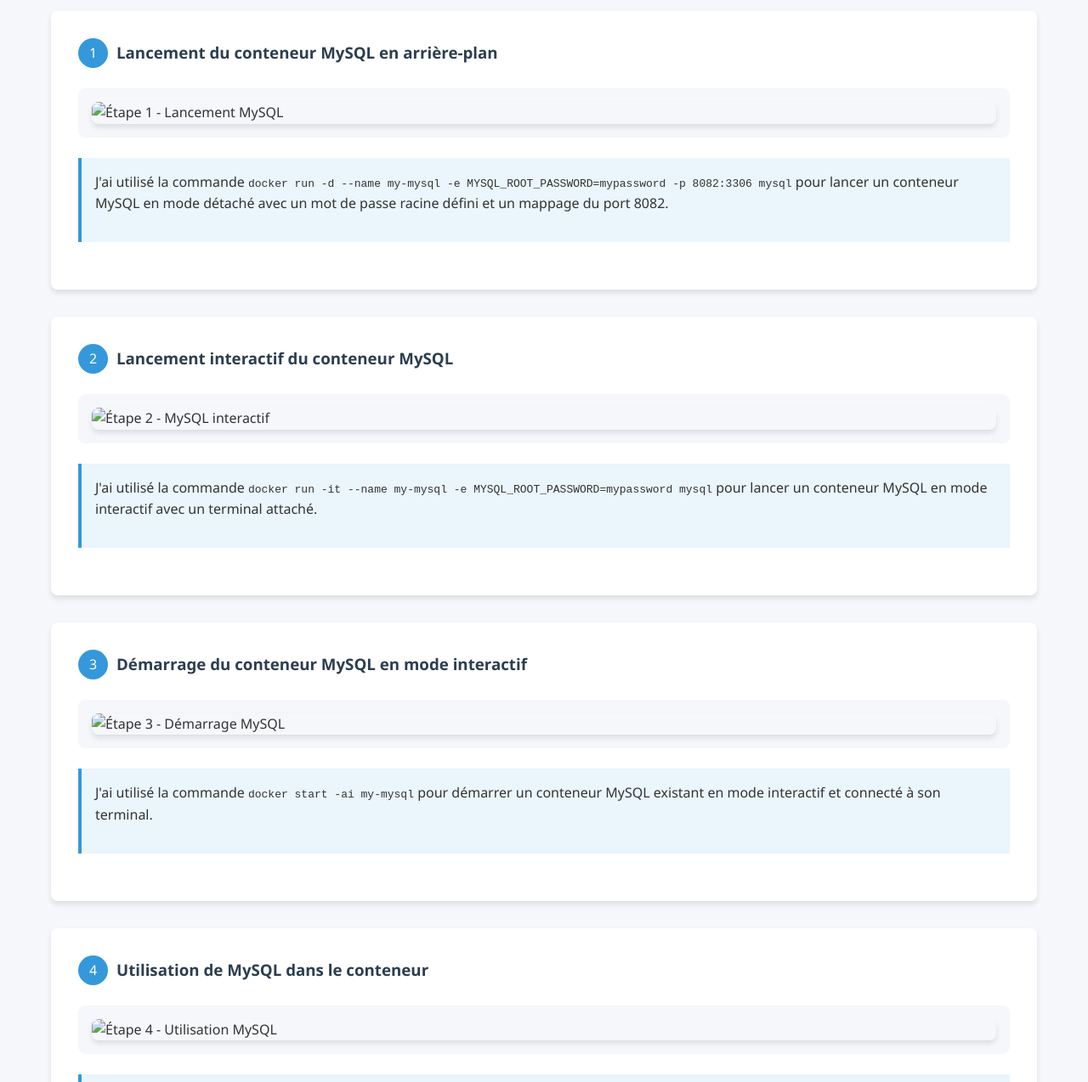
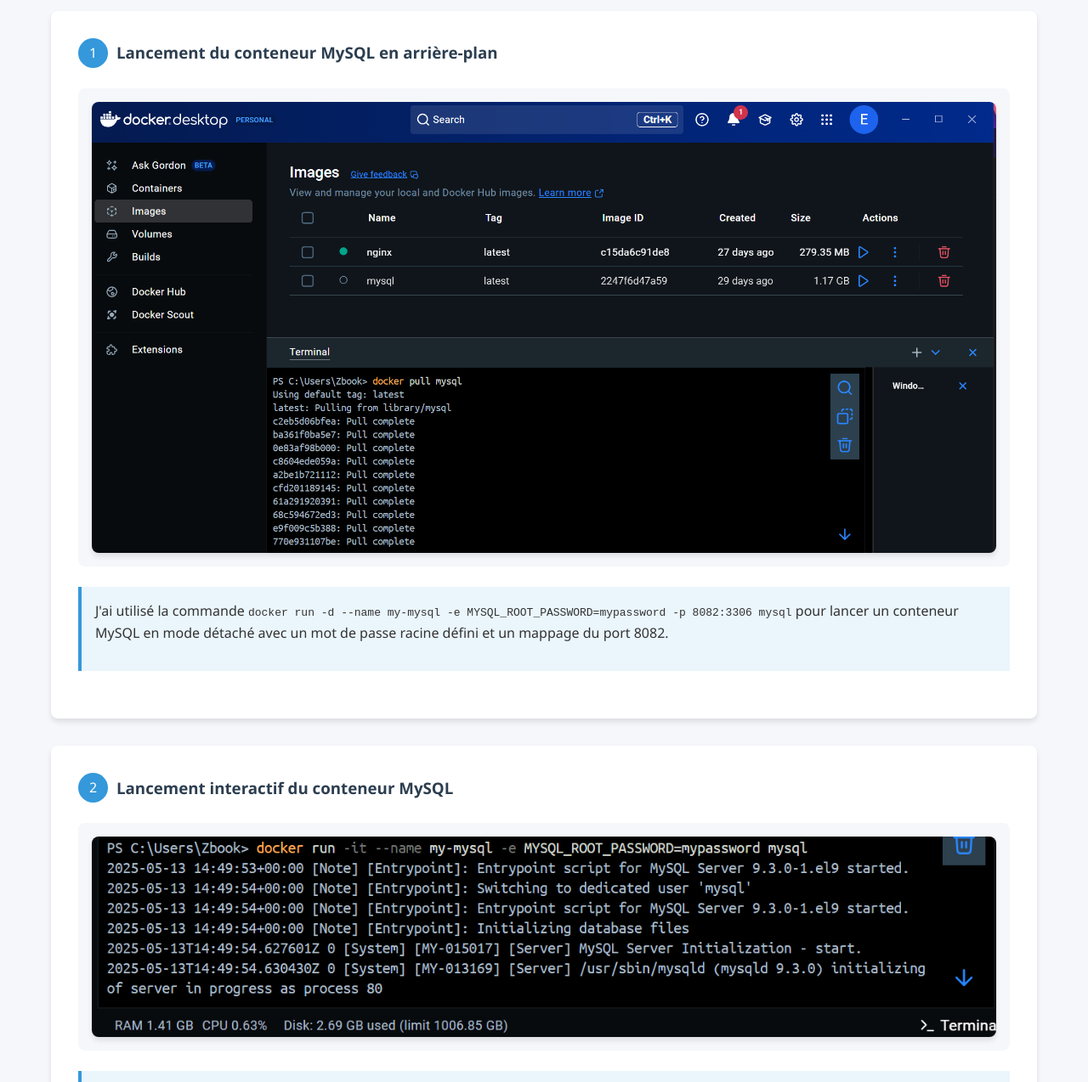
Before and after one commit to yassinenejma/travaux, a plain HTML site: page index.html in a window 1280 px wide. Shown: the part 3251-4525 px from the top of the page at 85% size. Drawn offline with Linux system fonts and the light colour scheme.

Commit message:
Add files via upload

```diff
--- a/index.html
+++ b/index.html
@@ -246,7 +246,7 @@
             </div>
             <div class="image-container">
                 <div class="image-box">
-                    <img src="tp02/TP02_etape01.png" alt="Étape 1 - Lancement MySQL">
+                    <img src="TP02_etape01.png" alt="Étape 1 - Lancement MySQL">
                 </div>
             </div>
             <div class="instruction">
@@ -262,7 +262,7 @@
             </div>
             <div class="image-container">
                 <div class="image-box">
-                    <img src="tp02/TP02_etape02.png" alt="Étape 2 - MySQL interactif">
+                    <img src="TP02_etape02.png" alt="Étape 2 - MySQL interactif">
                 </div>
             </div>
             <div class="instruction">
@@ -278,7 +278,7 @@
             </div>
             <div class="image-container">
                 <div class="image-box">
-                    <img src="tp02/TP02_etape03.png" alt="Étape 3 - Démarrage MySQL">
+                    <img src="TP02_etape03.png" alt="Étape 3 - Démarrage MySQL">
                 </div>
             </div>
             <div class="instruction">
@@ -294,7 +294,7 @@
             </div>
             <div class="image-container">
                 <div class="image-box">
-                    <img src="tp02/TP02_etape04.png" alt="Étape 4 - Utilisation MySQL">
+                    <img src="TP02_etape04.png" alt="Étape 4 - Utilisation MySQL">
                 </div>
             </div>
             <div class="instruction">
```
Also changed, not shown: TP02_etape01.png (added), TP02_etape02.png (added), TP02_etape03.png (added), TP02_etape04.png (added).
